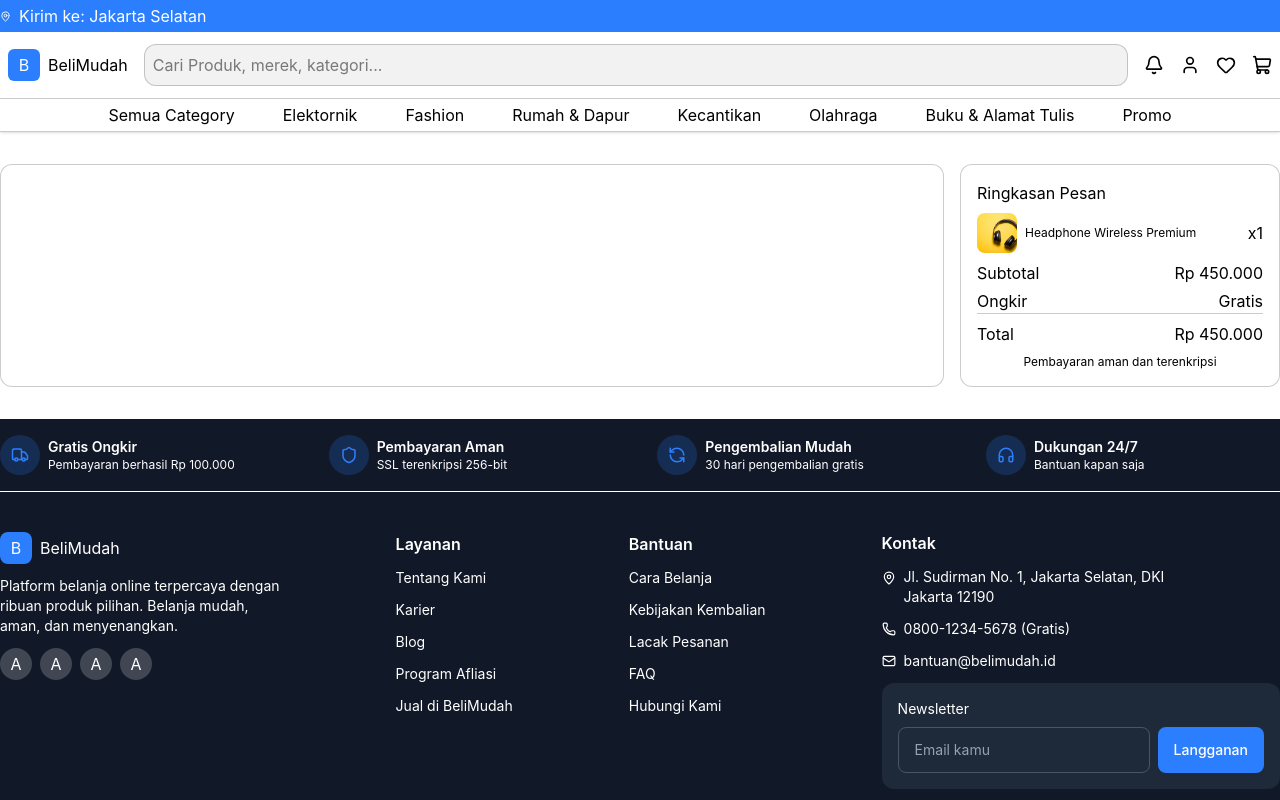
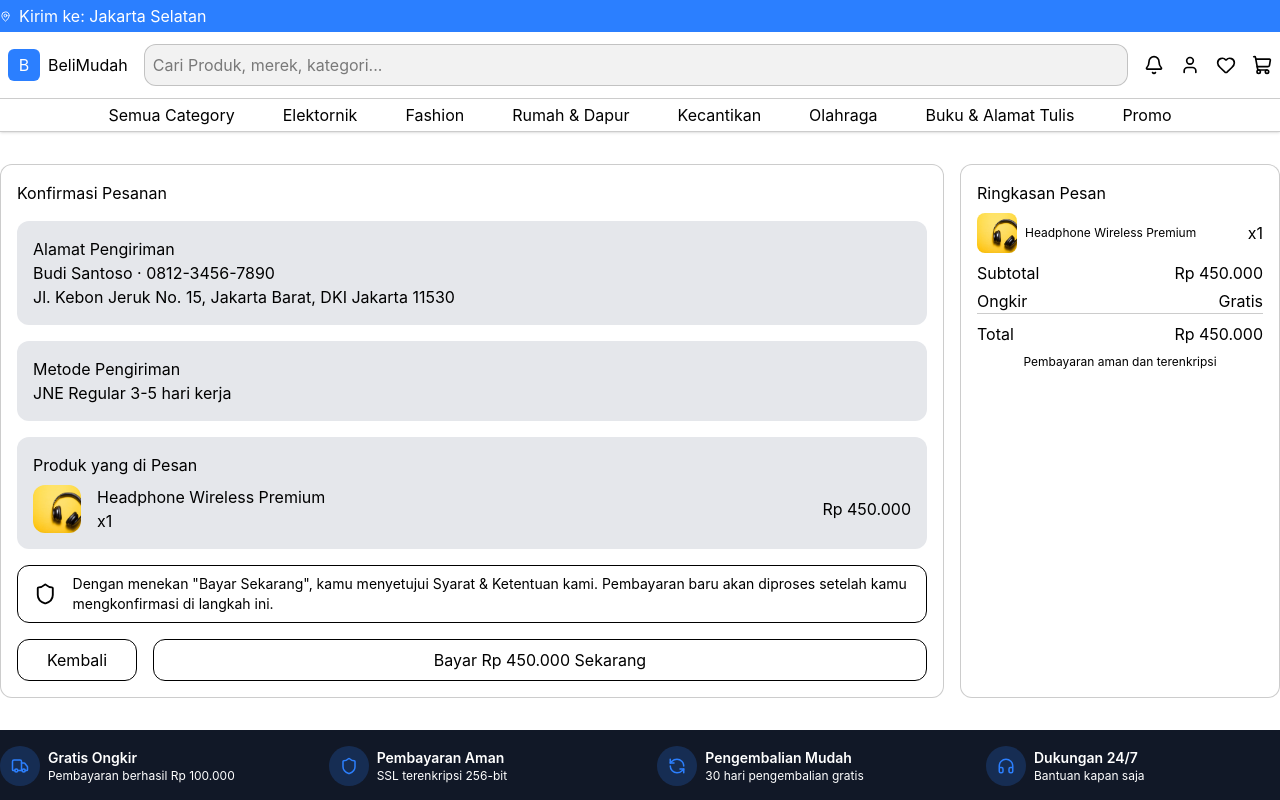
Before and after one commit to zackyrafian/belimudah, a React (Vite) app: page /checkout/confirm in a window 1280 px wide. Shown: the top 800 px of the page. Built offline with nearby package versions, Linux system fonts and the light colour scheme.

Commit message:
feat: add checkout confirm skeleton

```diff
--- a/src/pages/checkout/confirm.jsx
+++ b/src/pages/checkout/confirm.jsx
@@ -1,5 +1,43 @@
+import { Shield } from "lucide-react";
+
 export default function CheckoutConfirmPage () {
   return (
-    <div></div>
+    <div className="flex-col flex gap-4">
+      <div>Konfirmasi Pesanan</div>
+
+      <div className="p-4 flex flex-col bg-gray-200 rounded-xl">
+        <span>Alamat Pengiriman</span>
+        <span>Budi Santoso · 0812-3456-7890</span>
+        <span>Jl. Kebon Jeruk No. 15, Jakarta Barat, DKI Jakarta 11530</span>
+      </div>
+
+      <div className="p-4 flex flex-col bg-gray-200 rounded-xl">
+        <span>Metode Pengiriman</span>
+        <span>JNE Regular 3-5 hari kerja</span>
+      </div>
+      <div className="p-4 flex flex-col gap-2 bg-gray-200 rounded-xl">
+        <span>Produk yang di Pesan</span>
+        <div className="flex justify-between items-center">
+          <div className="flex gap-4">
+            <div className="w-12 h-12 rounded-xl overflow-hidden"><img src="/headphone.png" alt="headphone" /></div>
+            <div>
+              <div>Headphone Wireless Premium</div>
+              <div>x1</div>
+            </div>
+          </div>
+          <div>Rp 450.000</div>
+        </div>
+      </div>
+
+      <div className="flex gap-4 items-center border rounded-xl py-2 p-4">
+        <Shield size={28}/>
+        <span className="text-sm">Dengan menekan "Bayar Sekarang", kamu menyetujui Syarat & Ketentuan kami. Pembayaran baru akan diproses setelah kamu mengkonfirmasi di langkah ini.</span>
+      </div>
+
+      <div className="flex gap-4">
+        <div className="border w-30 text-center p-2 rounded-xl">Kembali</div>
+        <div className="flex items-center border flex-1 justify-center p-2 rounded-xl">Bayar Rp 450.000 Sekarang</div>
+      </div>
+    </div>
   )
 }
```
